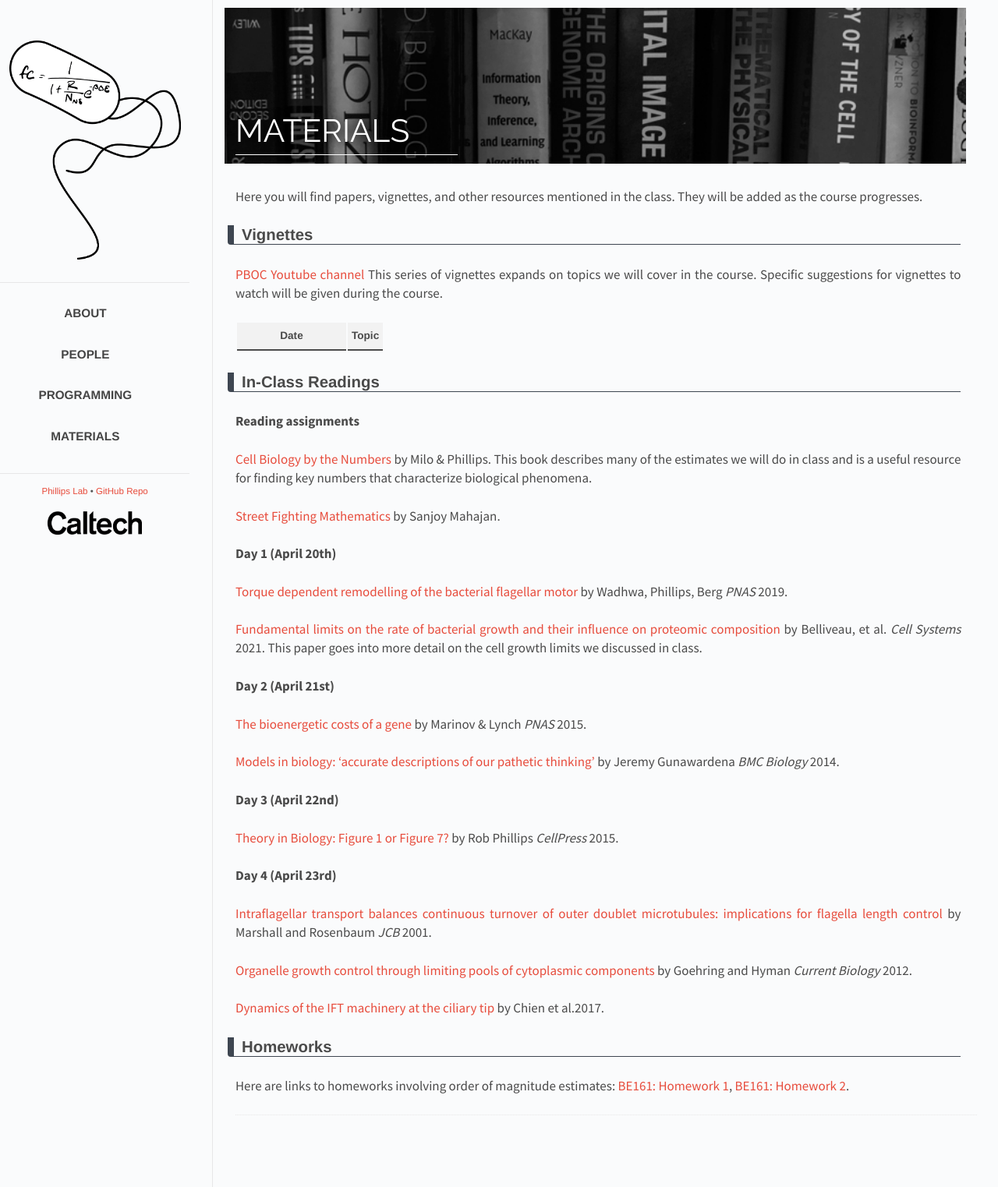
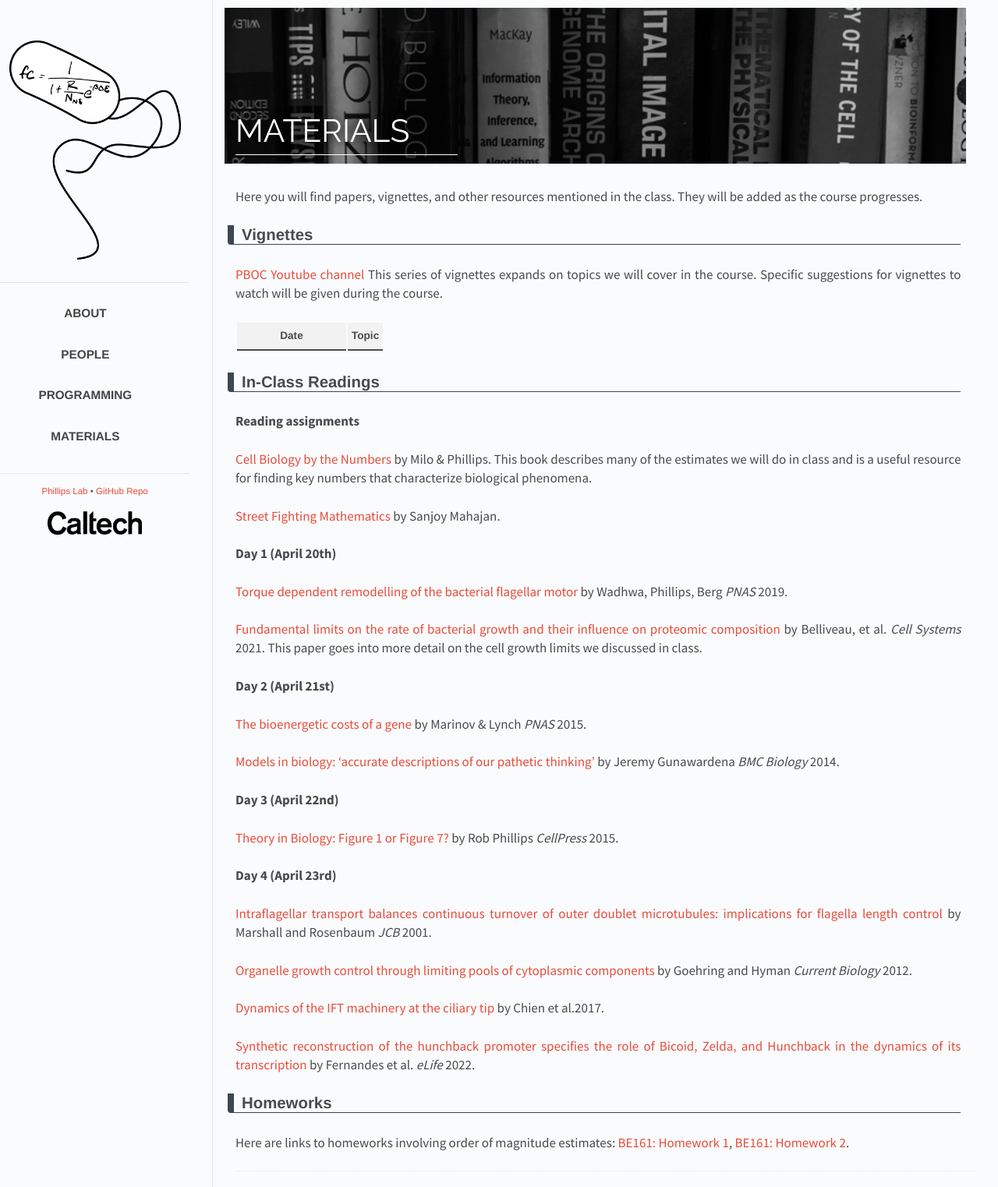
Before and after one commit to RPGroup-PBoC/pboc22_heidelberg, a Jekyll site: the page built from _posts/2022-01-28-materials.md, in a window 1280 px wide. Shown: the whole page at 78% size. Built offline with Jekyll 4.4.1, drawn with Linux system fonts in a browser that asks for light colours.

Commit message:
added aleks's paper

```diff
--- a/_data/papers.yaml
+++ b/_data/papers.yaml
@@ -60,6 +60,12 @@ Day 4 (April 23rd):
    joural: "eLife"
    year: "2017"
    link: "https://elifesciences.org/articles/28606"
+
+ - title: "Synthetic reconstruction of the hunchback promoter specifies the role of Bicoid, Zelda, and Hunchback in the dynamics of its transcription"
+   author: "Fernandes et al."
+   journal: "eLife"
+   year: "2022"
+   link: "https://elifesciences.org/articles/74509"
 
 # Day 1 (September 9th):
 #   - title: "The biomass distribution on Earth"
```
